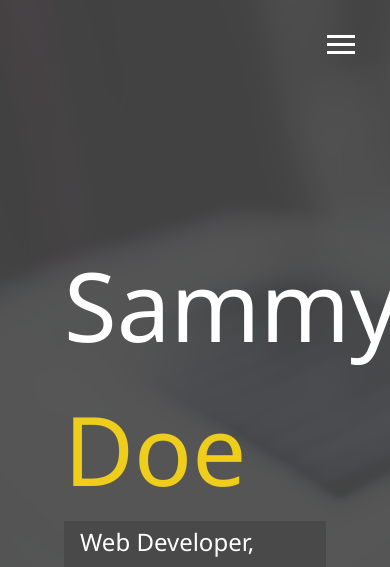
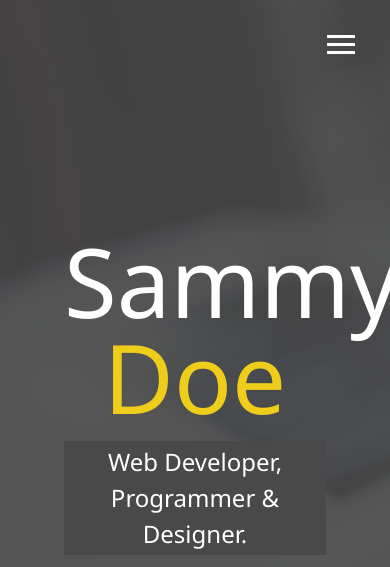
Before and after one commit to HimadriPathak/Sass_project, a website: page dist/index.html in a window 390 px wide. Shown: the top 567 px of the page. Drawn offline with Linux system fonts and the light colour scheme.

Commit message:
Added media queries and made menu overlay responsive

```diff
--- a/scss/_config.scss
+++ b/scss/_config.scss
@@ -29,3 +29,30 @@ $background-opacity: 0.9;
         }
     }
 }
+
+
+// Media Query Mixins
+
+@mixin mediaSm {
+    @media screen and (max-width: 500px) {
+        @content;
+    }
+}
+
+@mixin mediaMd {
+    @media screen and (max-width:768px){
+        @content;
+    }
+}
+
+@mixin mediaLg {
+    @media screen and (min-width: 769px) and (max-width: 1170px) {
+        @content;
+    }
+}
+
+@mixin mediaXl {
+    @media screen and (min-width: 1171px){
+        @content;
+    }
+}
--- a/scss/_menu.scss
+++ b/scss/_menu.scss
@@ -107,6 +107,10 @@
             // Slide in from bottom
             transform: translate3d(0, 0, 0);
         }
+
+        &.current > a {
+            color: $secondary-color;
+        }
     }
 
     .nav-link{
@@ -115,14 +119,10 @@
         font-size: 30px;
         text-transform: uppercase;
         padding: 1rem 0;
-        font-weight: 300;
+        font-weight: 500;
         color: #fff;
         text-decoration: none;
         @include easeOut;
-
-        &.current > a {
-            color: $secondary-color;
-        }
 
         &:hover {
             color: $secondary-color;
--- /dev/null
+++ b/scss/_mobile.scss
@@ -0,0 +1,57 @@
+// wide screens
+@include mediaXl {
+
+}
+
+// desktops and laptops
+@include mediaLg {
+
+}
+
+// Tablets and small Laptops
+@include mediaMd {
+    main{
+        align-items: center;
+        text-align: center;
+
+        .lg-heading {
+            line-height: 1;
+            margin-bottom: 1rem;
+        }
+    }
+
+    ul.menu-nav,
+    div.menu-branding {
+        float: none;
+        width: 100%;
+        min-height: 0;
+
+        &.show {
+            transform: translate3d(0, 0, 0);
+        }
+    }
+
+    .menu-nav {
+        height: 75vh;
+        transform: translate3d(0, 100%, 0);
+        font-size: 24px;
+    }
+    .menu-branding {
+        height: 25vh;
+        transform: translate(0, -100%, 0);
+
+        .portrait {
+            background: url('../img/portrait_small.jpg');
+            width: 150px;
+            height: 150px;
+        }
+    }
+}
+
+// smart phones
+@include mediaSm {
+    main#home h1{
+        margin-top: 10vh;
+    }
+
+}
--- a/scss/main.scss
+++ b/scss/main.scss
@@ -1,5 +1,6 @@
 @import 'config';
 @import 'menu';
+@import 'mobile';
 
 * {
     box-sizing: border-box;
```
Also changed, not shown: dist/css/main.css, dist/index.html.
